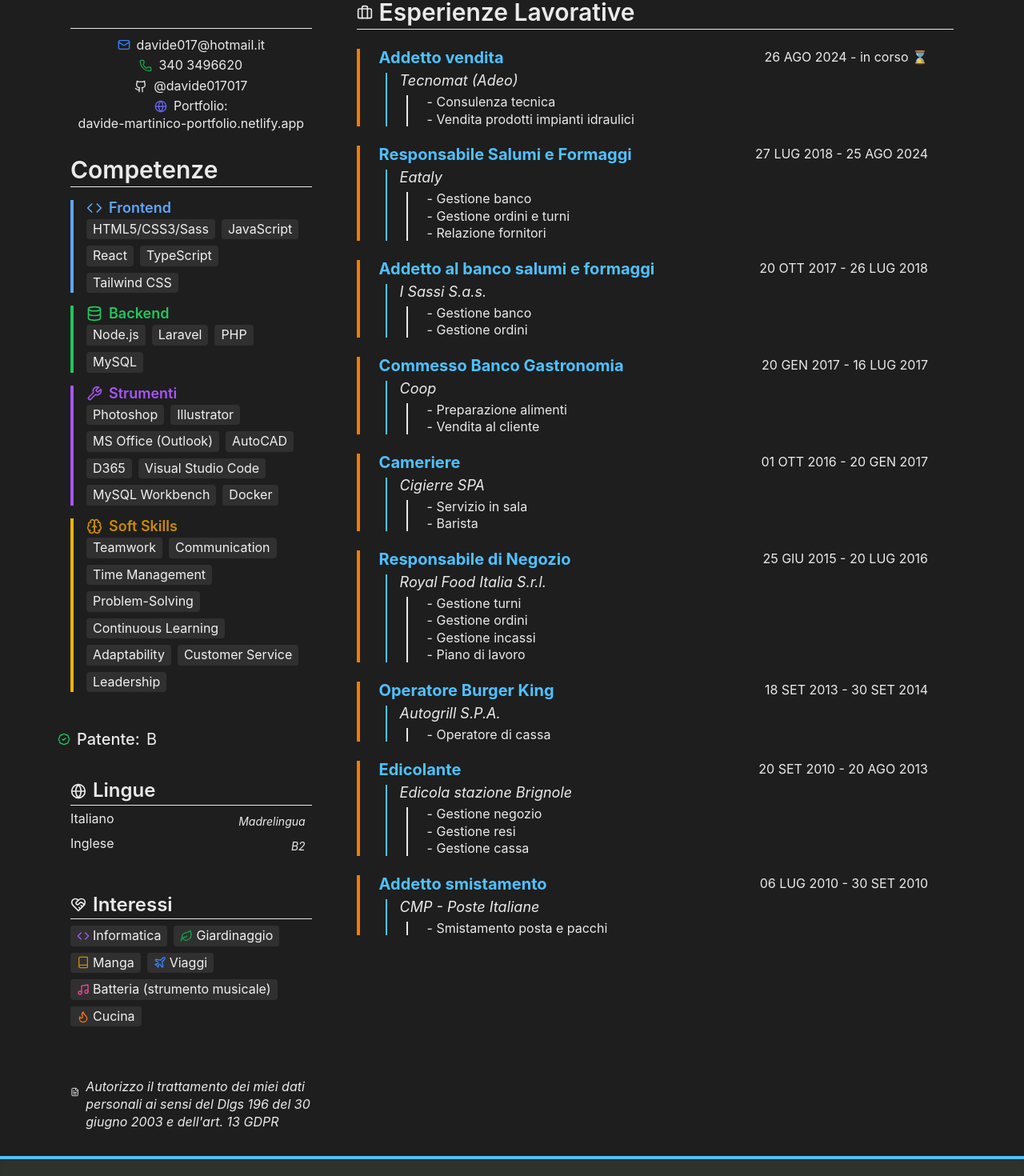
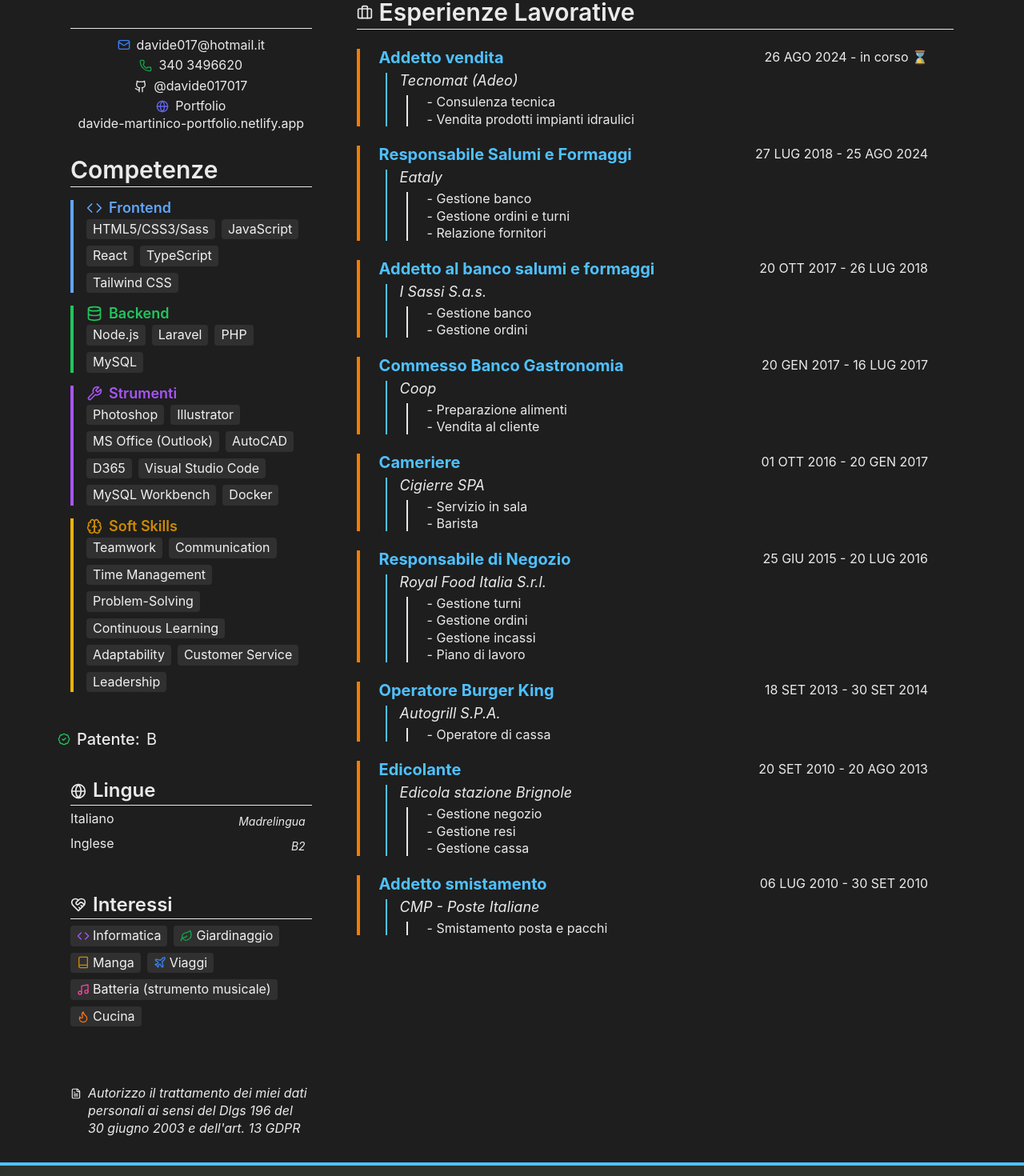
Before and after one commit to davide017017/MyCv-React-Public, a React (Vite) app: page / in a window 1280 px wide. Shown: the part 556-2026 px from the top of the page at 80% size. Built offline with nearby package versions, Linux system fonts and the light colour scheme.

Commit message:
Aggiornato a 28/05/25 - fix consenso

```diff
--- a/src/components/sections/Consent.tsx
+++ b/src/components/sections/Consent.tsx
@@ -4,8 +4,8 @@ import { FileText } from 'lucide-react';
 const Consent = () => (
   <section className="mt-4 px-4 print:mt-2">
     <p className="text-sm italic text-muted flex items-start gap-2 leading-snug">
-      <FileText className="w-8 h-8 text-muted mt-0.5" />
-      {cvData.consent}
+      <FileText className="w-10 h-10 text-muted" />
+      <p className="pt-2">{cvData.consent}</p>
     </p>
   </section>
 );
--- a/src/components/sections/Contact.tsx
+++ b/src/components/sections/Contact.tsx
@@ -9,7 +9,10 @@ const Contact = () => {
       <ul className="space-y-2 text-sm flex flex-col items-center border-t border-border pt-3">
         <li className="flex items-center gap-2">
           <Mail className="w-4 h-4 text-blue-500" />
-          <a href={`mailto:${email}`} className="text-sm text-text hover:text-emerald-300 transition">
+          <a
+            href={`mailto:${email}`}
+            className="text-sm text-text hover:text-emerald-300 transition"
+          >
             {email}
           </a>
         </li>
@@ -37,11 +40,9 @@ const Contact = () => {
           >
             <div className="flex items-center gap-2">
               <Globe className="w-4 h-4 text-indigo-500" />
-              <span>Portfolio:</span>
+              <span>Portfolio</span>
             </div>
-            <div className="mt-1">
-              davide-martinico-portfolio.netlify.app
-            </div>
+            <div className="mt-1">davide-martinico-portfolio.netlify.app</div>
           </a>
         </li>
       </ul>
```
Also changed, not shown: 2 other files (tests, documents, lock files or other folders).
